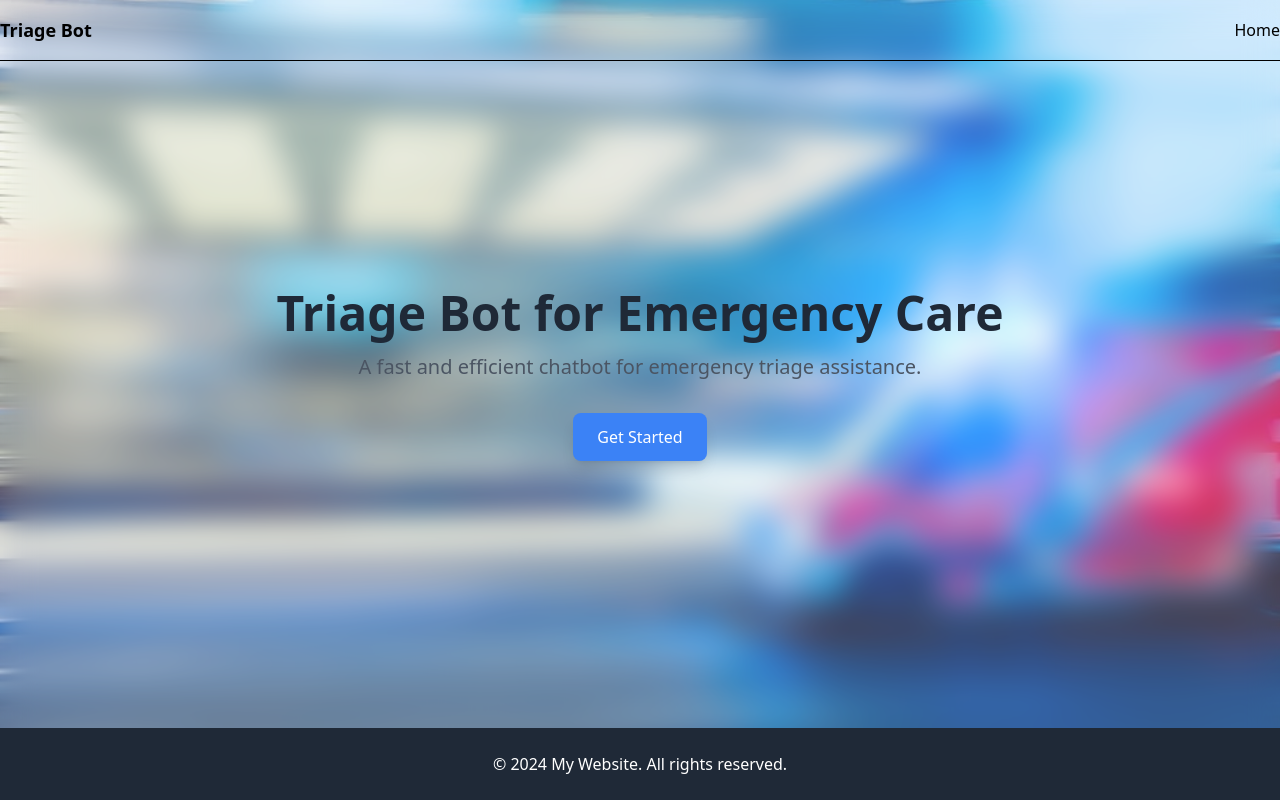
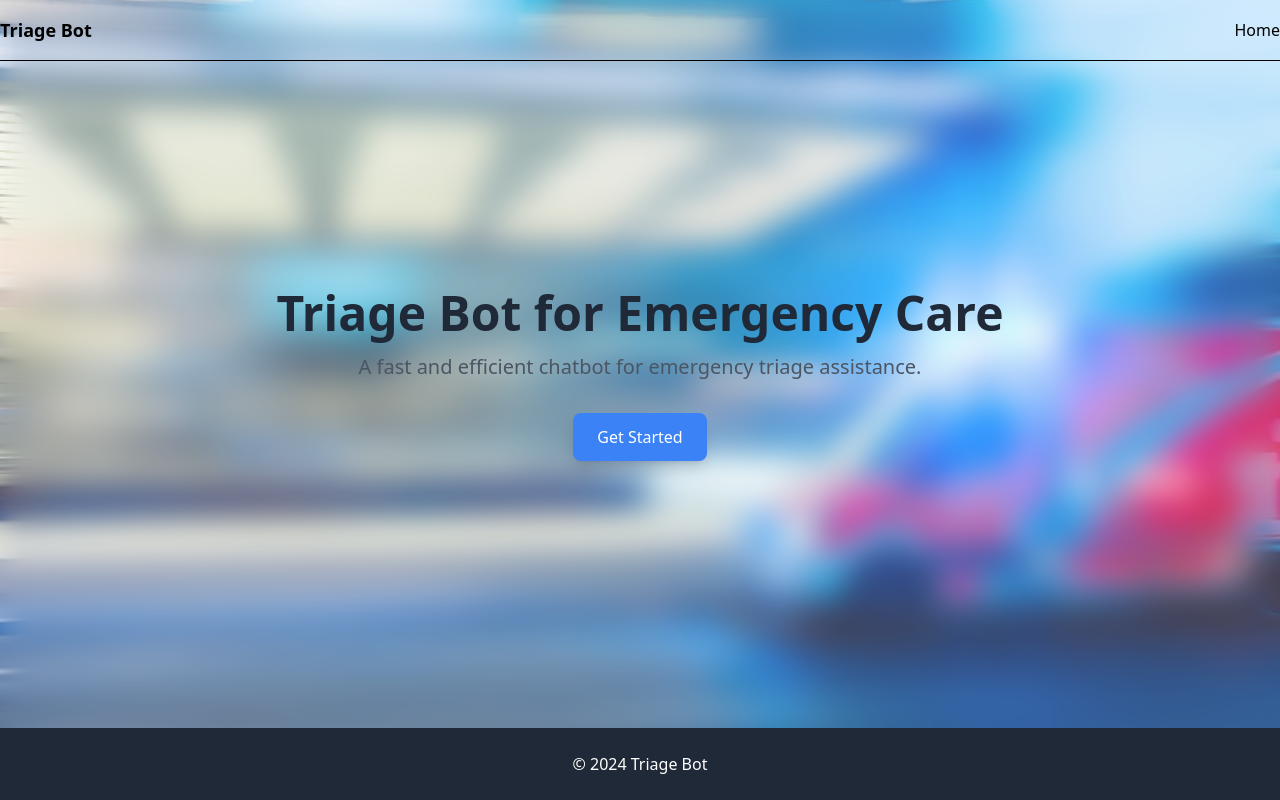
Before and after one commit to samacohen/Investigation, a React (Create React App) app in the folder frontend/: page / in a window 1280 px wide. Built offline with nearby package versions, Linux system fonts and the light colour scheme.

Commit message:
fixed footer

```diff
--- a/frontend/src/components/Footer.jsx
+++ b/frontend/src/components/Footer.jsx
@@ -6,7 +6,7 @@
   return (
     <footer className="bg-gray-800 text-white py-6 mt-10">
       <div className="container mx-auto text-center">
-        <p>&copy; {new Date().getFullYear()} My Website. All rights reserved.</p>
+        <p>&copy; {new Date().getFullYear()} Triage Bot</p>
       </div>
     </footer>
   );
```
